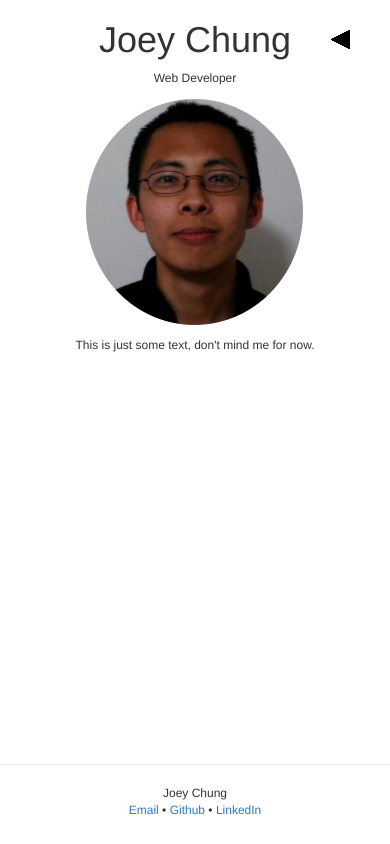
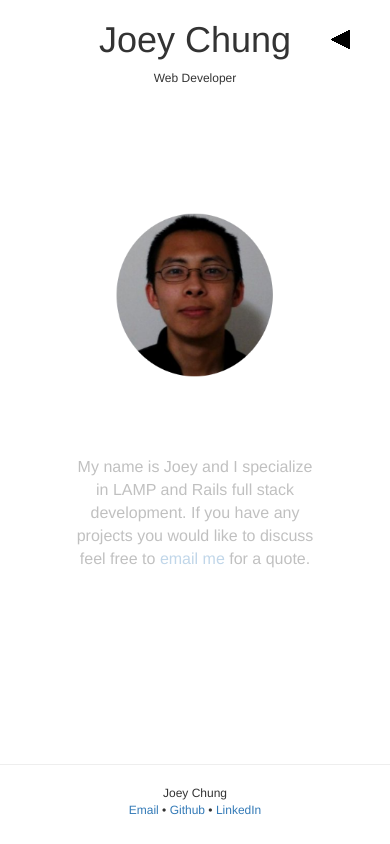
Before and after one commit to jchung05/jchung05.github.io, a PHP site: page / in a window 390 px wide. Run offline with PHP 8.4, Linux system fonts and the light colour scheme; some libraries are stand-ins or nearby versions.

Commit message:
Added js logic in for my picture on index. Reclassified a lot of the HTML and CSS properties for index.html. Adjusted the CSS for mobile on that page. Fixed a typo on portfolio.

```diff
--- a/css/normal.css
+++ b/css/normal.css
@@ -69,6 +69,11 @@ a {
     text-decoration:none;
 }
 
+#index-body {
+    text-align:center;
+    height:80%;
+}
+
 #profile {
     position:absolute;
     top:50%;
@@ -80,17 +85,22 @@ a {
 }
 
 #profile-about-me {
-    display:none;
-    z-index:100;
+    opacity:.3;
+    z-index:-5;
     position:absolute;
     top:50%;
     left:50%;
-    height:200px;
-    width:400px;
-    margin-top:-100px;
-    margin-left:-200px;
+    height:250px;
+    width:350px;
+    margin-top:-125px;
+    margin-left:-175px;
     text-align:center;
-    font-size:20px;
+    font-size:18px;
+}
+
+#profile-about-me p {
+    position:absolute;
+    top:30%;
 }
 
 #portfolio {
--- a/css/small.css
+++ b/css/small.css
@@ -71,6 +71,40 @@ a {
     text-decoration:none;
 }
 
+#index-body {
+    text-align:center;
+    height:80%;
+}
+
+#profile {
+    position:absolute;
+    top:35%;
+    left:50%;
+    height:180px;
+    width:180px;
+    margin-top:-90px;
+    margin-left:-90px;
+}
+
+#profile-about-me {
+    opacity:.3;
+    z-index:-5;
+    position:absolute;
+    top:60%;
+    left:50%;
+    height:250px;
+    width:250px;
+    margin-top:-125px;
+    margin-left:-125px;
+    text-align:center;
+    font-size:16px;
+}
+
+#profile-about-me p {
+    position:absolute;
+    top:30%;
+}
+
 #portfolio {
     width:70%;
     margin:0 auto;
--- a/index.html
+++ b/index.html
@@ -19,10 +19,12 @@
 
   <body>
   <div class="site-wrapper">
-	<div style="text-align:center;height:80%;"><h1>Joey Chung</h1>
-	Web Developer<br />
-        <img id="profile" src="img/profile.png"></img>
-        <div id="profile-about-me">This is just some text, don't mind me for now.</div>
+	<div id="index-body">
+            <h1>Joey Chung</h1>
+            Web Developer<br />
+            <img id="profile" src="img/profile.png"></img>
+            <div id="profile-about-me"><p>My name is Joey and I specialize in LAMP and Rails full stack development. If you have any projects you would like to discuss feel free to <a href="mailto:joeychung960@gmail.com">email me</a> for a quote.</p>
+            </div>
 	</div>
 
     <div class="menu-button"><a href="#menu"><img src="/img/left.png"></img></a></div>
--- a/js/profile.js
+++ b/js/profile.js
@@ -1,10 +1,12 @@
 $(document).ready(function(){
     $("#profile").mouseenter(function(){
-        $("#profile-about-me").fadeIn(1000);
-        $("#profile").css("opacity",.3);
+        $("#profile-about-me").fadeTo(500,1);
+        $("#profile-about-me").css("z-index",5);
+        $("#profile").fadeTo(600,.3);
     });
     $("#profile-about-me").mouseleave(function(){
-        $("#profile-about-me").fadeOut(1000);
-        $("#profile").css("opacity",1);
+        $("#profile-about-me").fadeTo(500,.3);
+        $("#profile-about-me").css("z-index",-5);
+        $("#profile").fadeTo(600,1);
     });
 });
--- a/portfolio.html
+++ b/portfolio.html
@@ -38,7 +38,7 @@
       <div>
         <p>
           <a href="http://rsrautobody.com">Rich's Smog &amp; Repair</a>, Fremont, CA   <span>Jan 2015 &ndash; Current</span><br />
-          Rich's Smog &amp; Repair is uncle's automotive repair shop located near the Tesla factory in Fremont, CA. I am the webmaster and currently handle the migration from Apache 2.2 to 2.4 and have been updating the site to include interactive PHP and AJAX as well as all upkeep for future content. This site was made during the web 1.0 era, so a lot of improvements can be made. Since there is no backend to handle and no blog-esque updates there is no decision to switch to a CMS anytime soon.
+          Rich's Smog &amp; Repair is my uncle's automotive repair shop located near the Tesla factory in Fremont, CA. I am the webmaster and currently handle the migration from Apache 2.2 to 2.4 and have been updating the site to include interactive PHP and AJAX as well as all upkeep for future content. This site was made during the web 1.0 era, so a lot of improvements can be made. Since there is no backend to handle and no blog-esque updates there is no decision to switch to a CMS anytime soon.
         </p>
         <p>
           <a href="http://thrivesync.com">ThriveSync</a>, Brooklyn, NY <span>Jan 2016 &ndash; Current</span><br />
```
